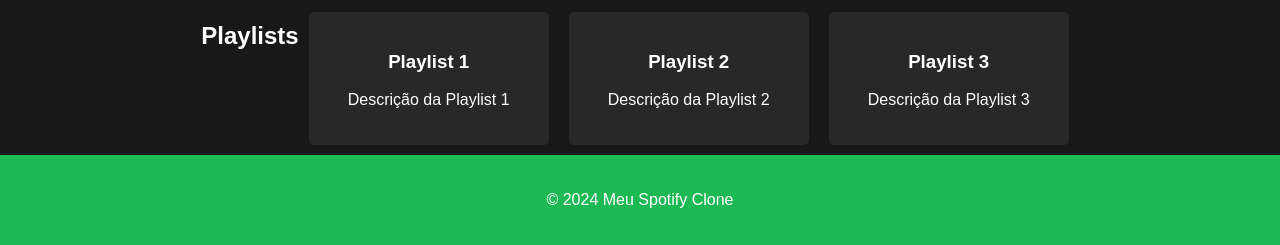
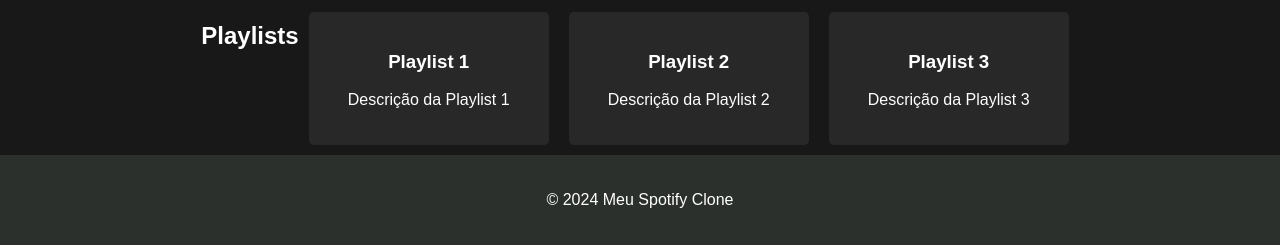
Before and after one commit to Ryuukuh/teste-2-apagar, a plain HTML site: page index.html in a window 1280 px wide. Shown: the part 644-889 px from the top of the page. Drawn offline with Linux system fonts and the light colour scheme.

Commit message:
troca de cor

```diff
--- a/styles.css
+++ b/styles.css
@@ -55,5 +55,5 @@ nav a {
 footer {
     text-align: center;
     padding: 20px;
-    background-color: #1db954;
+    background-color: #2c302d;
 }
```
